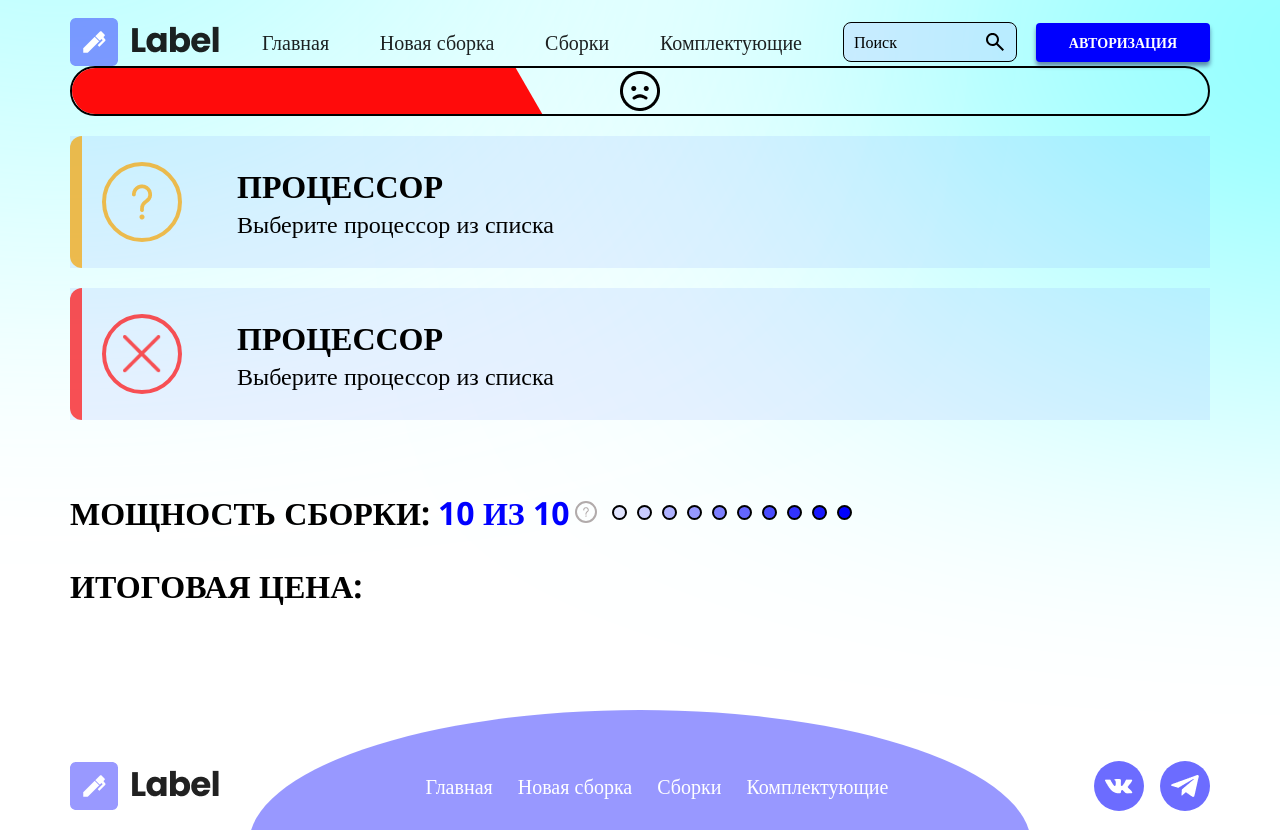
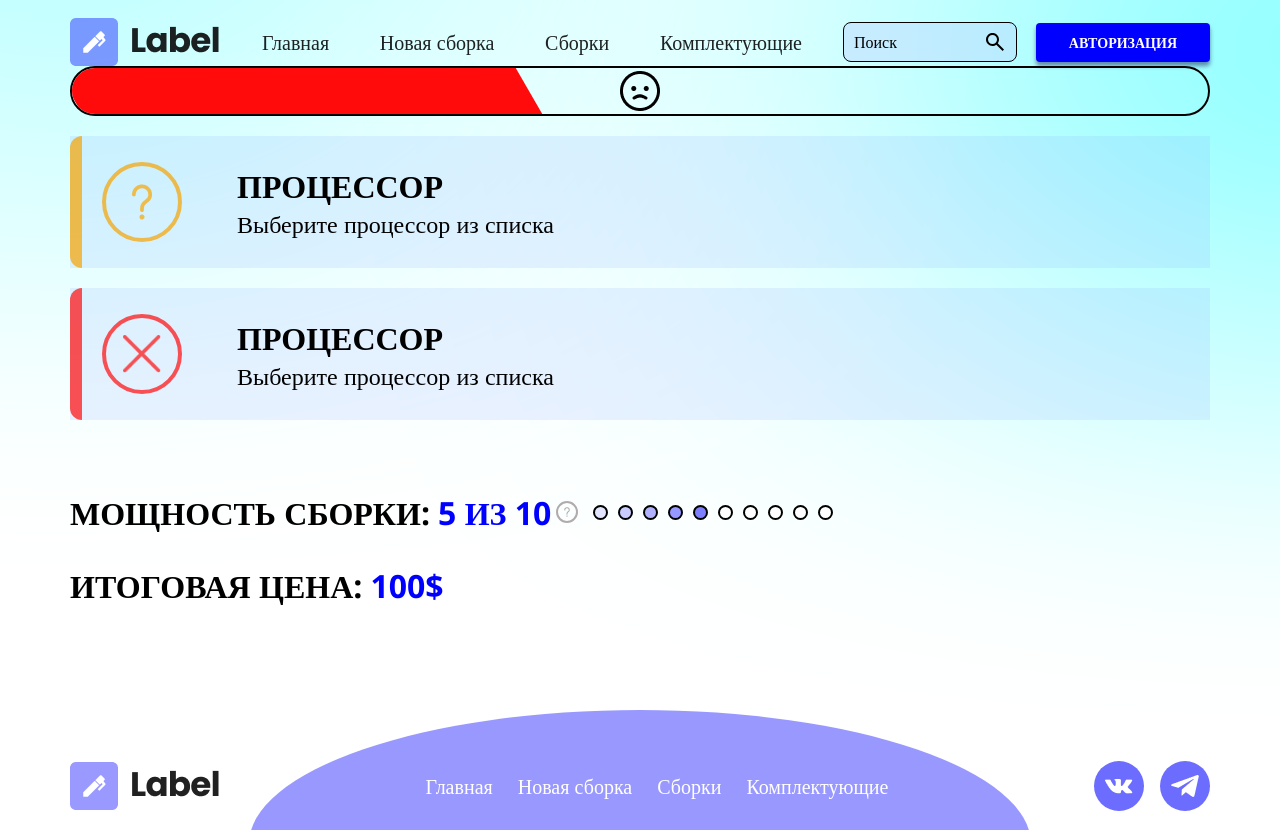
Before and after one commit to konyasharin/PCShop, a React (Vite) app in the folder frontend/: page /PCBuild in a window 1280 px wide. Shown: the top 830 px of the page. Built offline with nearby package versions, Linux system fonts and the light colour scheme.

Commit message:
PowerOfBuild component fix

```diff
--- a/frontend/src/pages/PCBuildPage/PCBuildPage.tsx
+++ b/frontend/src/pages/PCBuildPage/PCBuildPage.tsx
@@ -1,11 +1,15 @@
 import Container from '../../components/Container/Container.tsx';
 import Scale from './Scale/Scale.tsx';
-import { useState } from 'react';
+import { useEffect, useState } from 'react';
 import BuildsErrors from './BuildsErrors/BuildsErrors.tsx';
 import PowerOfBuild from './PowerOfBuild/PowerOfBuild.tsx';
 
 function PCBuildPage() {
   const [scalePercents] = useState(40);
+  const [power, setPower] = useState<number>(0);
+  useEffect(() => {
+    setPower(5);
+  }, []);
   return (
     <Container>
       <Scale percents={scalePercents} />
@@ -19,7 +23,7 @@ function PCBuildPage() {
         title={'Процессор'}
         description={'Выберите процессор из списка'}
       />
-      <PowerOfBuild power={10} />
+      <PowerOfBuild power={power} price={'100$'} />
     </Container>
   );
 }
--- a/frontend/src/pages/PCBuildPage/PowerOfBuild/PowerOfBuild.tsx
+++ b/frontend/src/pages/PCBuildPage/PowerOfBuild/PowerOfBuild.tsx
@@ -1,25 +1,32 @@
 import styles from './PowerOfBuild.module.css';
 import greyQuestion from '../../../assets/greyQuestion.png';
-import React, { useEffect, useState } from 'react';
+import React from 'react';
 
 enum color {
   white = '#FFFFFF',
 }
 
-const PowerOfBuild: React.FC<{ power: number }> = props => {
-  const [circleOpacity, setCircleOpacity] = useState<number[]>([]);
-  const price = '';
-  useEffect(() => {
+const PowerOfBuild: React.FC<{ power: number; price: string }> = props => {
   const opacityArray: number[] = [];
   for (let i = 1; i <= 10; i++) {
     if (i <= props.power) {
       opacityArray.push(0.1 * i);
     } else {
-        opacityArray.push(i);
+      opacityArray.push(0);
     }
   }
-    setCircleOpacity(opacityArray);
-  }, [props.power]);
+  const circlesArray = opacityArray.map((circle, i) => {
+    return (
+      <div
+        key={i}
+        className={styles.circle}
+        style={{
+          backgroundColor:
+            i < props.power ? `rgba(0, 0, 255, ${circle})` : color.white,
+        }}
+      ></div>
+    );
+  });
   return (
     <div>
       <div className={styles.powerBuild}>
@@ -28,24 +35,11 @@ const PowerOfBuild: React.FC<{ power: number }> = props => {
         <div className={styles.greyCircle}>
           <img src={greyQuestion} alt={'greyQuestion'} />
         </div>
-        <div className={styles.powerCircles}>
-          {Array.from({ length: 10 }).map((_, index) => (
-            <div
-              key={index}
-              className={styles.circle}
-              style={{
-                backgroundColor:
-                  index < props.power
-                    ? `rgba(0, 0, 255, ${circleOpacity[index]})`
-                    : color.white,
-              }}
-            ></div>
-          ))}
-        </div>
+        <div className={styles.powerCircles}>{...circlesArray}</div>
       </div>
       <div className={styles.priceBuild}>
         <h3>Итоговая цена:</h3>
-        <h3 className={styles.price}>{price}</h3>
+        <h3 className={styles.price}>{props.price}</h3>
       </div>
     </div>
   );
```
Lines whose indentation alone changed are shown as unchanged.
